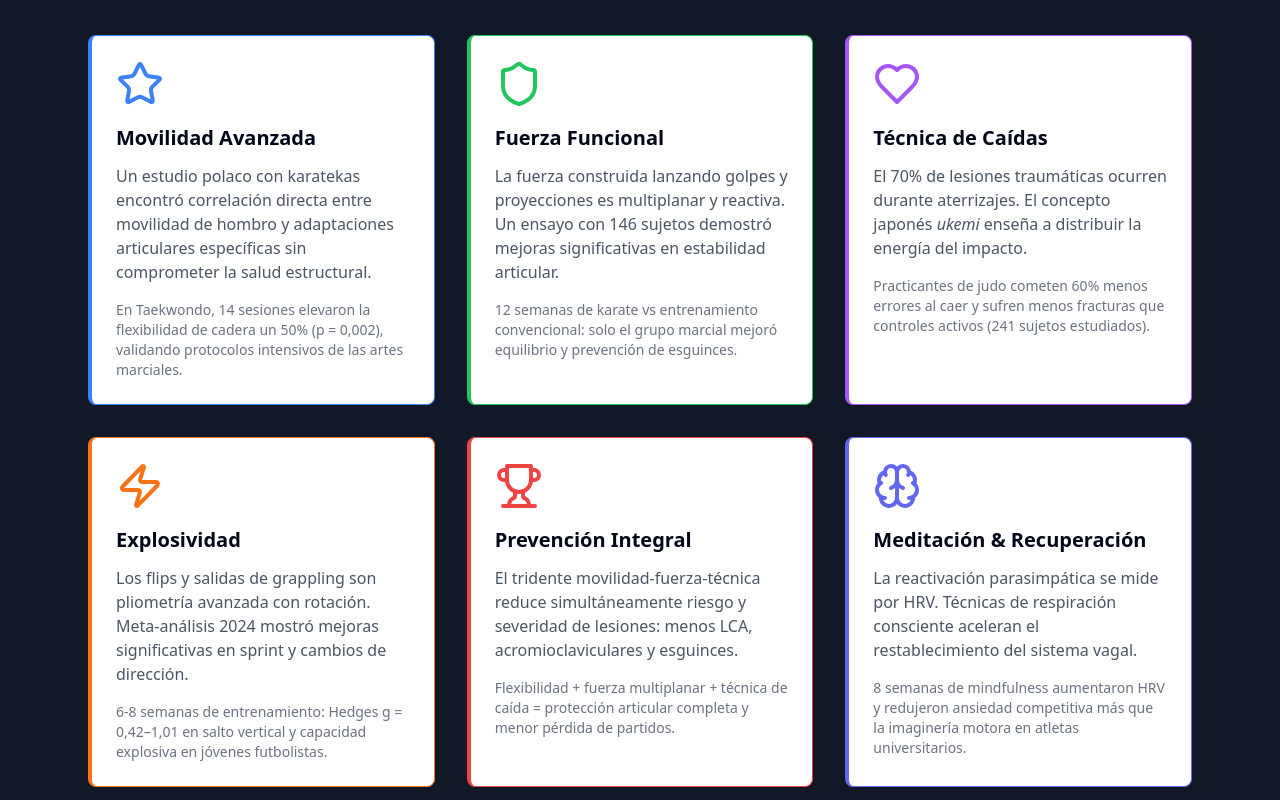
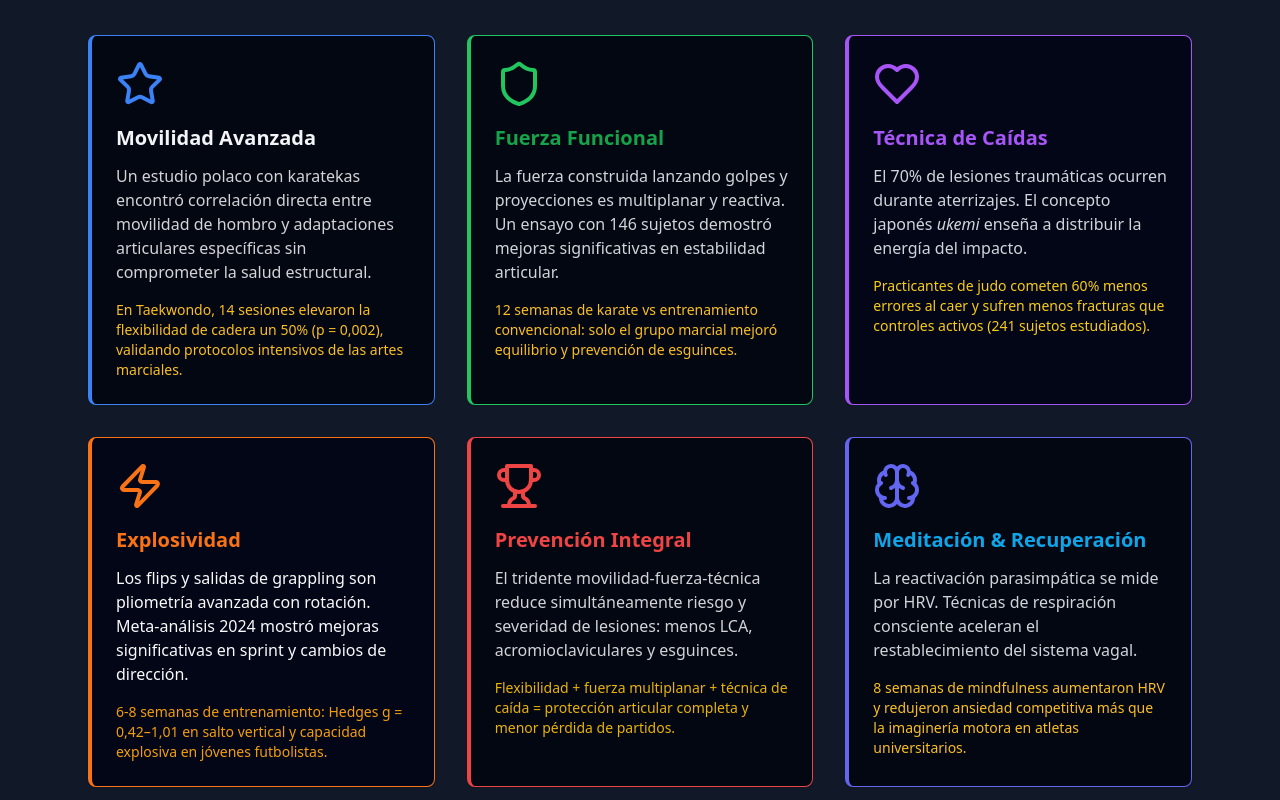
Before and after one commit to denisvela/web, a React (Vite) app: page /beyond in a window 1280 px wide. Shown: the part 1140-1940 px from the top of the page. Built offline with nearby package versions, Linux system fonts and the light colour scheme.

Commit message:
Visual edit in Lovable
Edited UI in Lovable

```diff
--- a/src/pages/Beyond.tsx
+++ b/src/pages/Beyond.tsx
@@ -60,90 +60,90 @@ const Beyond = () => {
           </div>
 
           <div className="grid grid-cols-1 md:grid-cols-2 lg:grid-cols-3 gap-8 mb-16">
-            <Card className="p-6 hover:shadow-lg transition-shadow border-l-4 border-blue-500">
-              <CardContent className="p-0">
+            <Card className="p-6 hover:shadow-lg transition-shadow border-l-4 border-blue-500 bg-gray-950">
+              <CardContent className="p-0 bg-gray-950">
                 <Star className="w-12 h-12 text-blue-500 mb-4" />
-                <h3 className="text-xl font-bold mb-3">Movilidad Avanzada</h3>
-                <p className="text-gray-600 mb-4">
+                <h3 className="text-xl font-bold mb-3 text-gray-100">Movilidad Avanzada</h3>
+                <p className="mb-4 text-zinc-300">
                   Un estudio polaco con karatekas encontró correlación directa entre movilidad de hombro y
                   adaptaciones articulares específicas sin comprometer la salud estructural.
                 </p>
-                <p className="text-sm text-gray-500">
+                <p className="text-sm text-amber-400">
                   En Taekwondo, 14 sesiones elevaron la flexibilidad de cadera un 50% (p = 0,002),
                   validando protocolos intensivos de las artes marciales.
                 </p>
               </CardContent>
             </Card>
 
-            <Card className="p-6 hover:shadow-lg transition-shadow border-l-4 border-green-500">
+            <Card className="p-6 hover:shadow-lg transition-shadow border-l-4 border-green-500 bg-gray-950">
               <CardContent className="p-0">
                 <Shield className="w-12 h-12 text-green-500 mb-4" />
-                <h3 className="text-xl font-bold mb-3">Fuerza Funcional</h3>
-                <p className="text-gray-600 mb-4">
+                <h3 className="text-xl font-bold mb-3 text-green-600">Fuerza Funcional</h3>
+                <p className="mb-4 text-gray-300">
                   La fuerza construida lanzando golpes y proyecciones es multiplanar y reactiva.
                   Un ensayo con 146 sujetos demostró mejoras significativas en estabilidad articular.
                 </p>
-                <p className="text-sm text-gray-500">
+                <p className="text-sm text-amber-400">
                   12 semanas de karate vs entrenamiento convencional: solo el grupo marcial
                   mejoró equilibrio y prevención de esguinces.
                 </p>
               </CardContent>
             </Card>
 
-            <Card className="p-6 hover:shadow-lg transition-shadow border-l-4 border-purple-500">
+            <Card className="p-6 hover:shadow-lg transition-shadow border-l-4 border-purple-500 bg-slate-950">
               <CardContent className="p-0">
                 <Heart className="w-12 h-12 text-purple-500 mb-4" />
-                <h3 className="text-xl font-bold mb-3">Técnica de Caídas</h3>
-                <p className="text-gray-600 mb-4">
+                <h3 className="text-xl font-bold mb-3 text-purple-500">Técnica de Caídas</h3>
+                <p className="mb-4 text-gray-300">
                   El 70% de lesiones traumáticas ocurren durante aterrizajes. El concepto japonés
                   <em> ukemi</em> enseña a distribuir la energía del impacto.
                 </p>
-                <p className="text-sm text-gray-500">
+                <p className="text-sm text-yellow-400">
                   Practicantes de judo cometen 60% menos errores al caer y sufren menos
                   fracturas que controles activos (241 sujetos estudiados).
                 </p>
               </CardContent>
             </Card>
 
-            <Card className="p-6 hover:shadow-lg transition-shadow border-l-4 border-orange-500">
+            <Card className="p-6 hover:shadow-lg transition-shadow border-l-4 border-orange-500 bg-slate-950">
               <CardContent className="p-0">
                 <Zap className="w-12 h-12 text-orange-500 mb-4" />
-                <h3 className="text-xl font-bold mb-3">Explosividad</h3>
-                <p className="text-gray-600 mb-4">
+                <h3 className="text-xl font-bold mb-3 text-orange-500">Explosividad</h3>
+                <p className="mb-4 text-gray-50">
                   Los flips y salidas de grappling son pliometría avanzada con rotación.
                   Meta-análisis 2024 mostró mejoras significativas en sprint y cambios de dirección.
                 </p>
-                <p className="text-sm text-gray-500">
+                <p className="text-sm text-amber-500">
                   6-8 semanas de entrenamiento: Hedges g = 0,42–1,01 en salto vertical
                   y capacidad explosiva en jóvenes futbolistas.
                 </p>
               </CardContent>
             </Card>
 
-            <Card className="p-6 hover:shadow-lg transition-shadow border-l-4 border-red-500">
+            <Card className="p-6 hover:shadow-lg transition-shadow border-l-4 border-red-500 bg-gray-950">
               <CardContent className="p-0">
                 <Trophy className="w-12 h-12 text-red-500 mb-4" />
-                <h3 className="text-xl font-bold mb-3">Prevención Integral</h3>
-                <p className="text-gray-600 mb-4">
+                <h3 className="text-xl font-bold mb-3 text-red-500">Prevención Integral</h3>
+                <p className="mb-4 text-zinc-300">
                   El tridente movilidad-fuerza-técnica reduce simultáneamente riesgo y severidad
                   de lesiones: menos LCA, acromioclaviculares y esguinces.
                 </p>
-                <p className="text-sm text-gray-500">
+                <p className="text-sm text-yellow-500">
                   Flexibilidad + fuerza multiplanar + técnica de caída =
                   protección articular completa y menor pérdida de partidos.
                 </p>
               </CardContent>
             </Card>
 
-            <Card className="p-6 hover:shadow-lg transition-shadow border-l-4 border-indigo-500">
+            <Card className="p-6 hover:shadow-lg transition-shadow border-l-4 border-indigo-500 bg-gray-950">
               <CardContent className="p-0">
                 <Brain className="w-12 h-12 text-indigo-500 mb-4" />
-                <h3 className="text-xl font-bold mb-3">Meditación & Recuperación</h3>
-                <p className="text-gray-600 mb-4">
+                <h3 className="text-xl font-bold mb-3 text-sky-500">Meditación & Recuperación</h3>
+                <p className="mb-4 text-gray-300">
                   La reactivación parasimpática se mide por HRV. Técnicas de respiración consciente
                   aceleran el restablecimiento del sistema vagal.
                 </p>
-                <p className="text-sm text-gray-500">
+                <p className="text-sm text-amber-400">
                   8 semanas de mindfulness aumentaron HRV y redujeron ansiedad competitiva
                   más que la imaginería motora en atletas universitarios.
                 </p>
```
